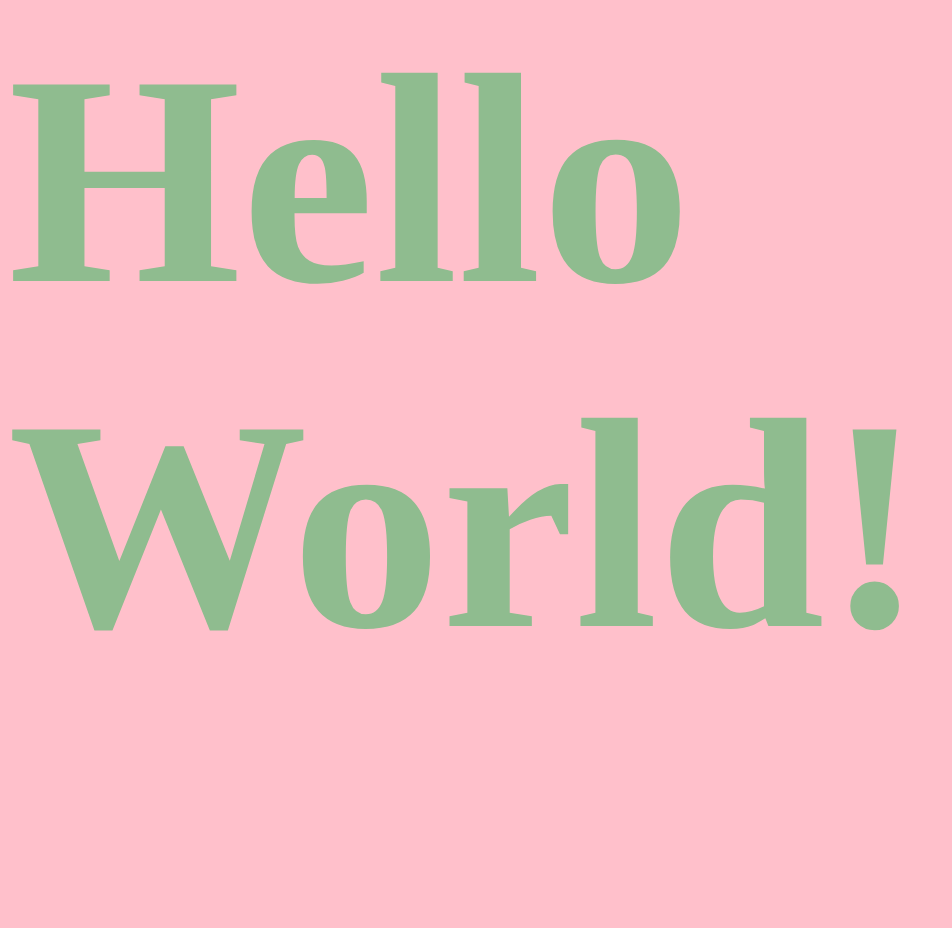
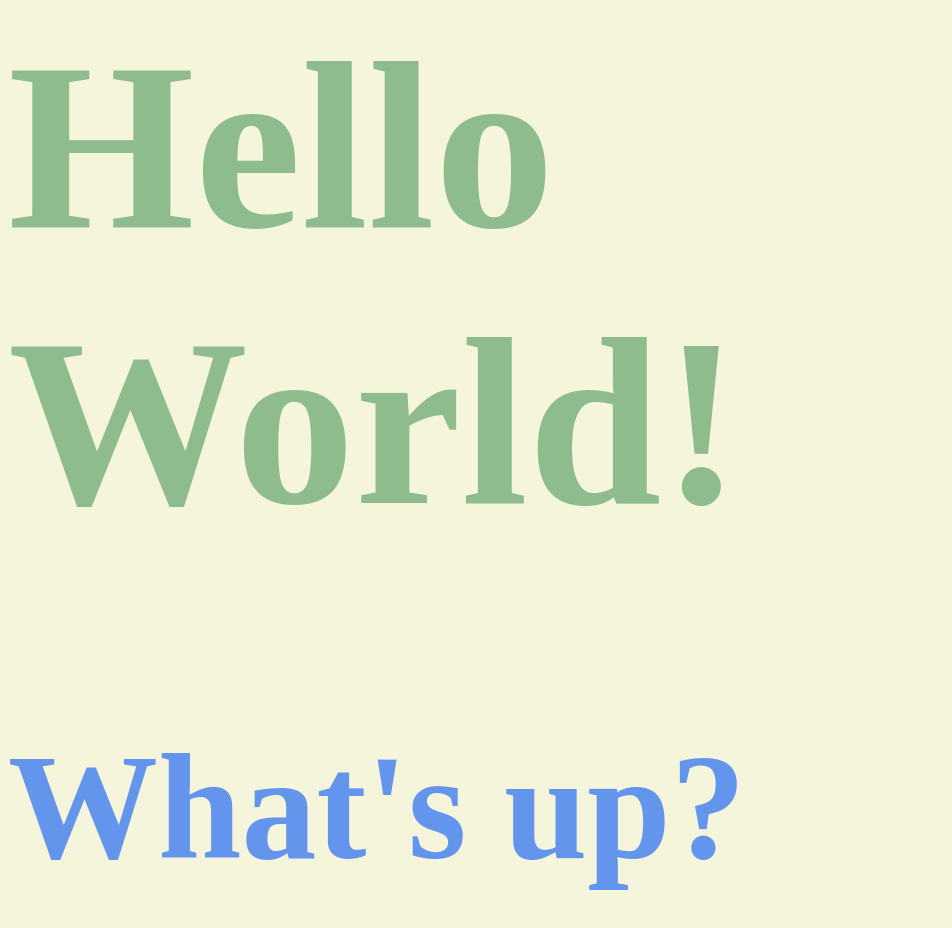
Before and after one commit to Fluena/hello-world, a plain HTML site: page index.html in a window 1280 px wide. Shown: the whole page, without its empty margins (0-952 px from the left). Before the commit the page ends 899 px from the top, so only its background shows below. Drawn offline with Linux system fonts and the light colour scheme.

Commit message:
Doterivanje i dodavanje
Dodat podnaslov, promenjeni stilovi malo, pozadina je bez.

```diff
--- a/index.html
+++ b/index.html
@@ -4,5 +4,6 @@
 	<link rel="stylesheet" href="style.css">
 </head>
 <h1>Hello World!</h1>
+<h2>What's up?</h2>
 
 </html>
--- a/style.css
+++ b/style.css
@@ -1,7 +1,11 @@
 h1 {
-	font-size: 300px;
+	font-size: 240px;
 	color: darkseagreen;
 }
 html {
-	background-color: pink;
+	background-color: beige;
 }
+h2 {
+	font-size: 150;
+	color: cornflowerblue;
+}
```
